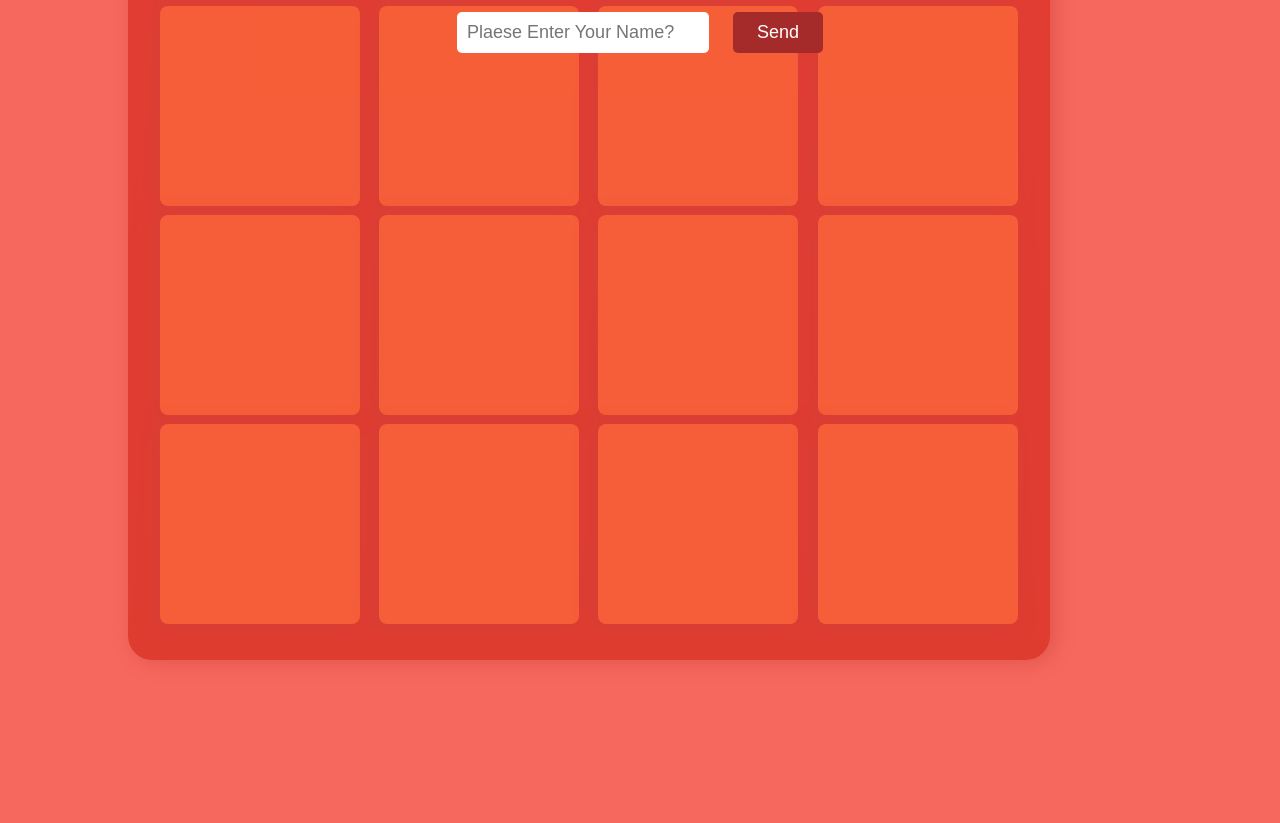
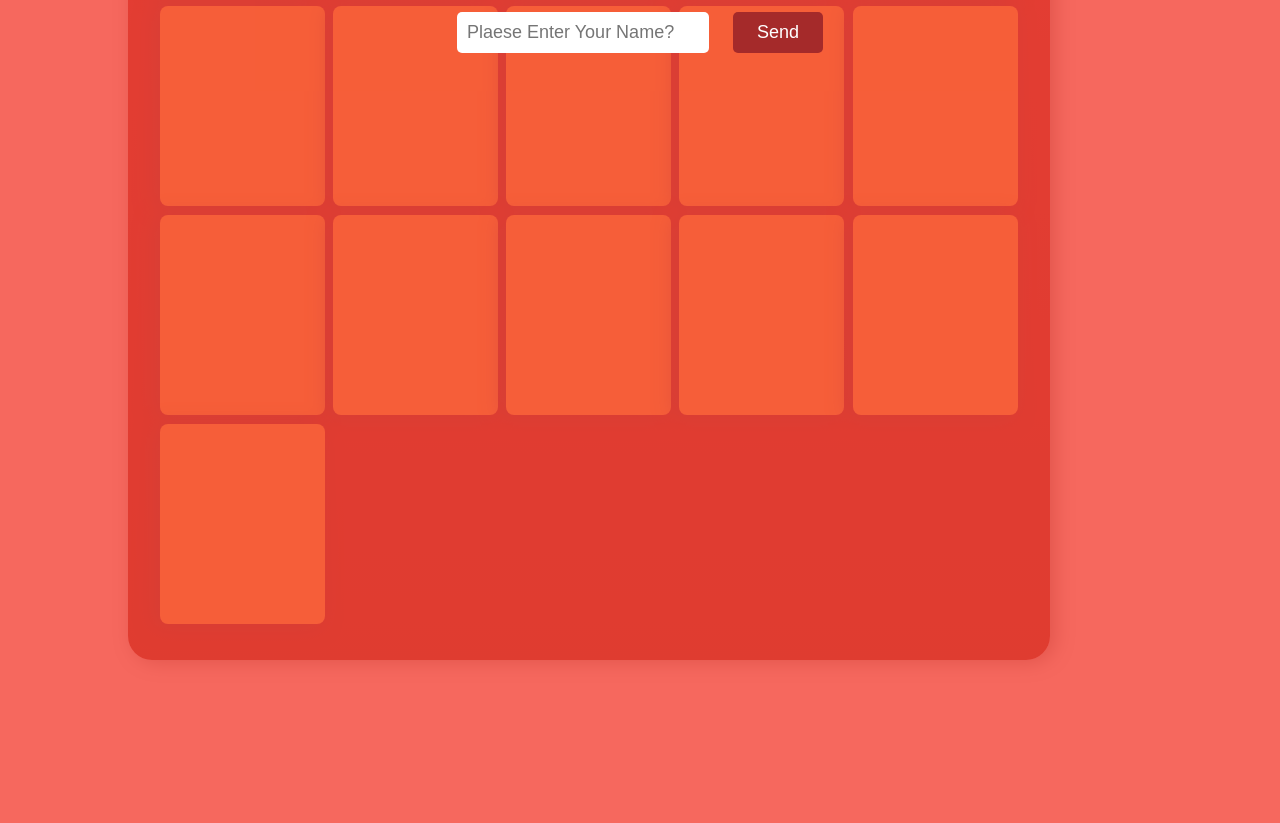
Before and after one commit to Ahmed5halaf/MemoryCard, a plain HTML site: page index.html in a window 1280 px wide. Shown: the part 418-1241 px from the top of the page. Drawn offline with Linux system fonts and the light colour scheme.

Commit message:
change card

```diff
--- a/css/style.css
+++ b/css/style.css
@@ -251,7 +251,7 @@ p.stats:last-child{
     background: #fc4;
     border-radius: 0.5em;
     height: 200px;
-    width: 200px;
+    width: 165px;
     transform: rotateY(180deg);
 }
 
```
